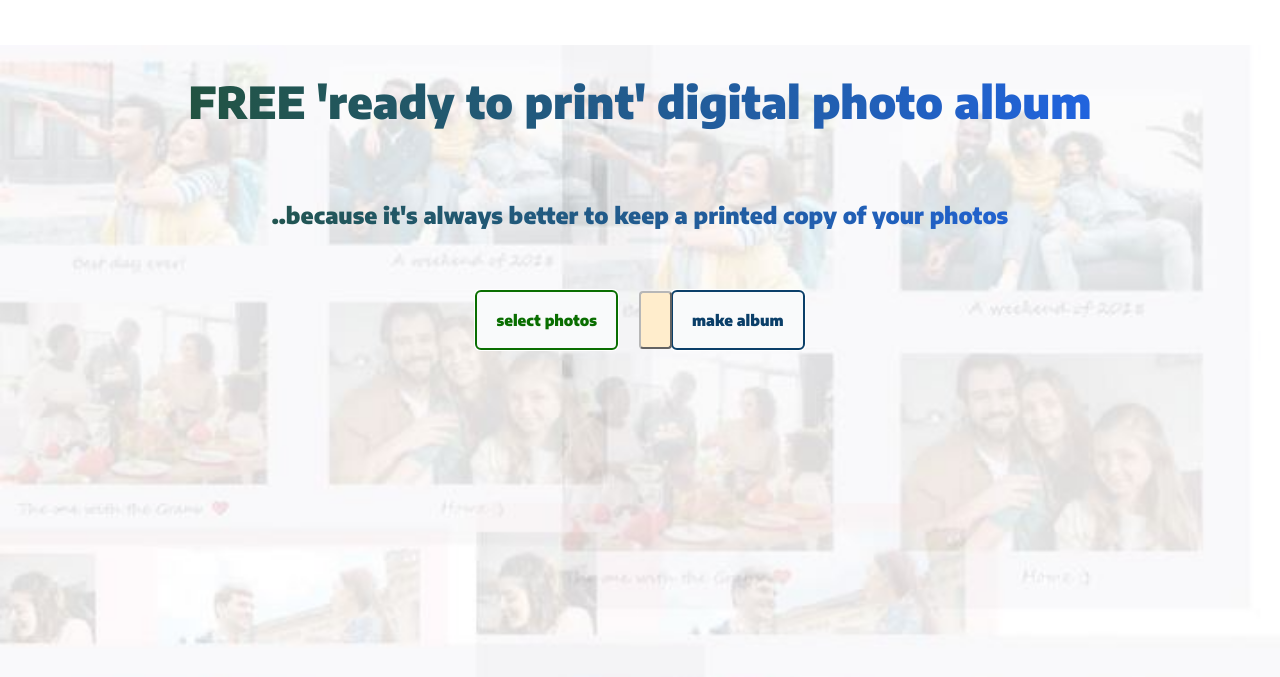
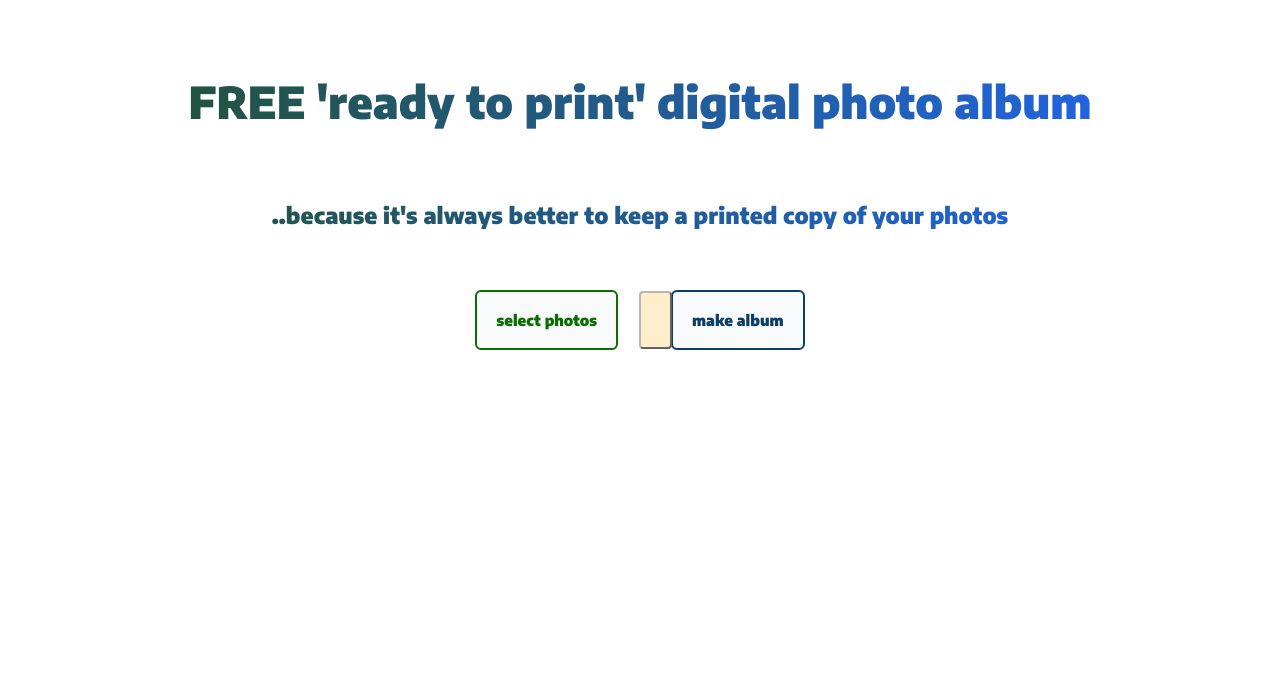
Before and after one commit to edwinvarghese4442/makingalbum_source, a React (Create React App) app: page / in a window 1280 px wide. Shown: the part 104-781 px from the top of the page. Built offline with nearby package versions, Linux system fonts and the light colour scheme.

Commit message:
Update App.css

```diff
--- a/src/App.css
+++ b/src/App.css
@@ -7,7 +7,7 @@
 
 .background {
 
-  background-image: url('./images/main5.png');
+  /* background-image: url('./images/main5.png'); */
   position: relative;
   background-size: cover;
   justify-content: center;
```
